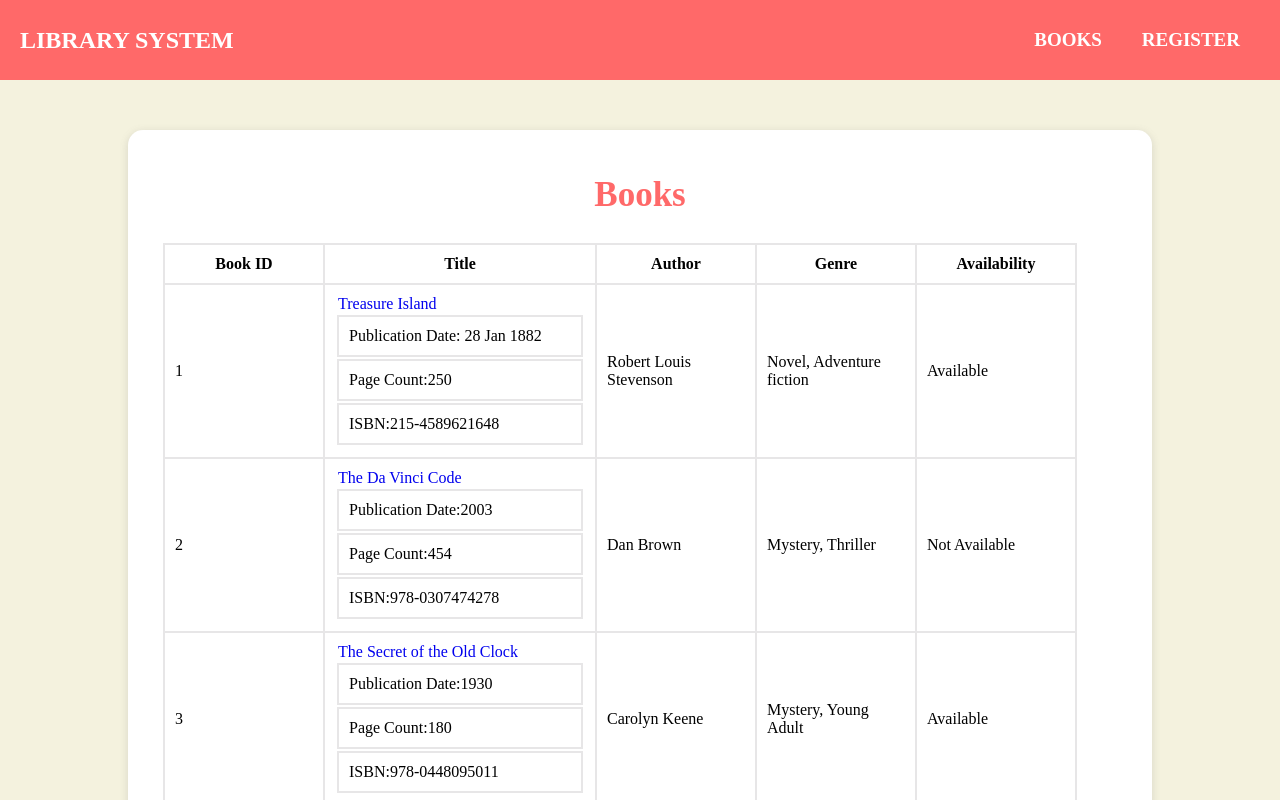
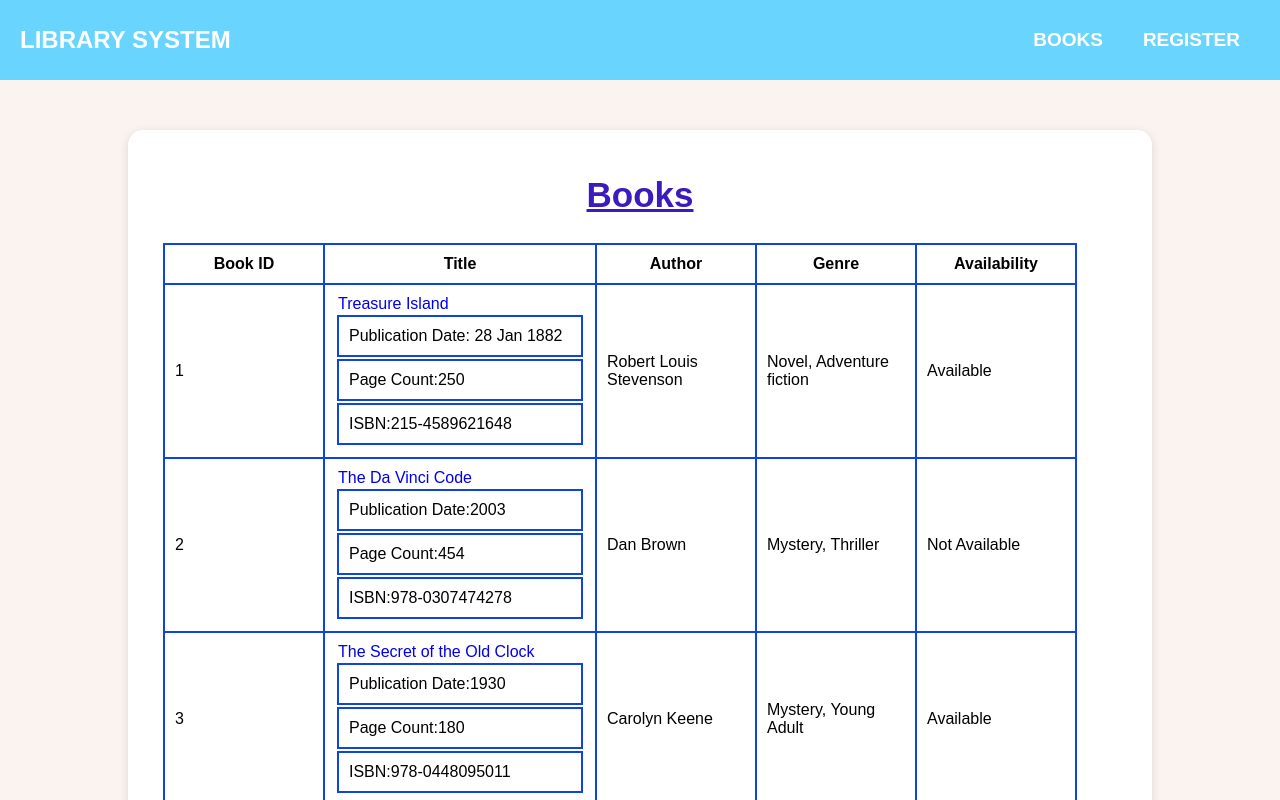
Before and after one commit to Ran3022/firstpr, a plain HTML site: page index.html in a window 1280 px wide. Shown: the top 800 px of the page. Drawn offline with Linux system fonts and the light colour scheme.

Commit message:
first commit

```diff
--- a/index.html
+++ b/index.html
@@ -20,7 +20,7 @@
 
     <section id="page-1">
         <div class="container">
-            <h1 class="page-title">Books</h1>
+            <h1 class="page-title"><u>Books</u></h1>
             <table id="book-info">
             <tr>
                 <th class="table-head">Book ID</th>
@@ -159,7 +159,7 @@
 
     <section id="page-2">
         <div class="container">
-            <h1 class="page-title">Register</h1>
+            <h1 class="page-title"><u>Register</u></h1>
 
             <form action="#" method="POST">
                 <label class="form-label" for="first_name">First Name:</label>
--- a/style.css
+++ b/style.css
@@ -5,15 +5,15 @@ html{
 }
 
 body{
-    background-color: #F4F2DE;
-    /* background-color: #FAF3F0; */
+    /* background-color: #F4F2DE; */
+    background-color: #FAF3F0;
 }
 
 *{
     margin: 0;
     padding: 0;
     box-sizing: border-box;
-    font-family: 'Roboto Slab', serif;
+    font-family: 'arial', serif;
 }
 
 .container{
@@ -26,7 +26,7 @@ body{
 /* navigation bar css */
 
 #navbar{
-    background-color: #FF6969;
+    background-color: #69d5ff;
     height: 80px;
     position: sticky;
     top: 0px;
@@ -56,7 +56,7 @@ body{
 
 .nav-link:hover{
     color: #FF6969;
-    background-color: #fff;
+    background-color: #374df4;
     border-radius: 5px 10px 5px 10px;
     transition: .1s ease-in-out;
 }
@@ -83,7 +83,7 @@ body{
 #book-info,th,td
 {
     border-collapse: collapse;
-    border: 2px solid #e7e6e7;
+    border: 2px solid #0e45dd;
 }
 
 th,td{
@@ -113,7 +113,7 @@ th,td{
 
 .page-title
 {
-    color: #FF6969;
+    color: #3b1bbd;
     font-size: 35px;
     text-align: center;
     margin: 10px 0px;
@@ -136,13 +136,13 @@ th,td{
 
 .form-input:focus
 {
-    border: 2px solid #FF6969;
+    border: 2px solid #12073b;
 }
 
 .form-btn
 {
     color: #ffffff;
-    background-color: #FF6969;
+    background-color: #4ba2f4;
     width: 100%;
     margin-top: 10px;
     padding: 10px;
@@ -155,5 +155,5 @@ th,td{
 
 .form-btn:hover
 {
-    background-color: #f55656;
+    background-color: #129ca8;
 }
```
